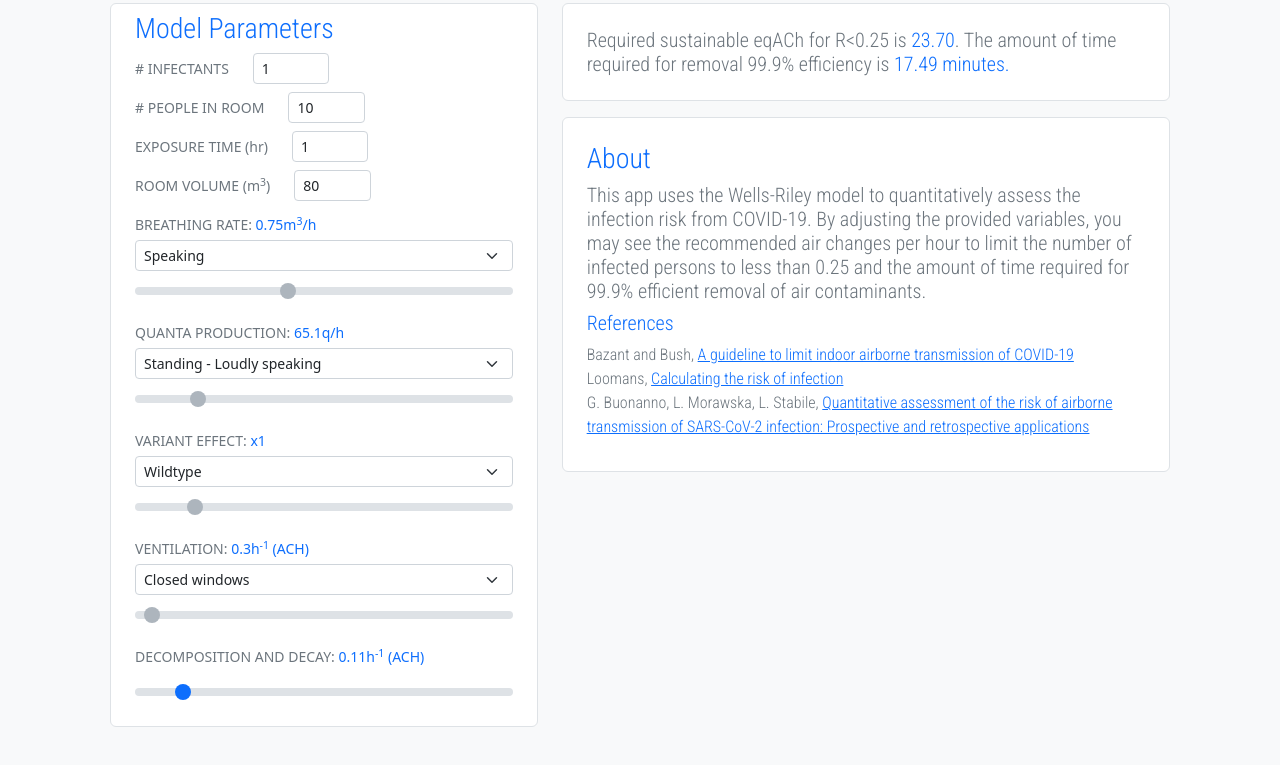
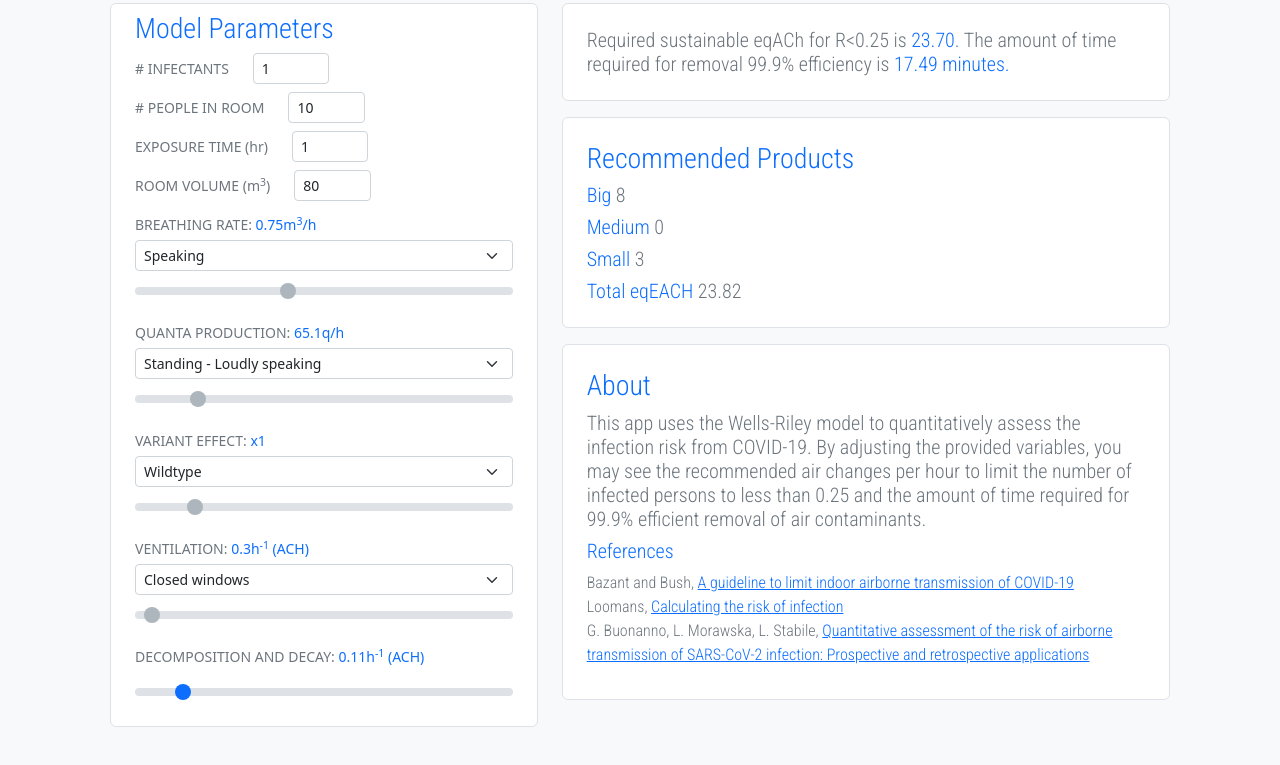
Before and after one commit to covid-wellsriley/covid-wellsriley.github.io, a plain HTML site: page index.html in a window 1280 px wide. Shown: the part 103-868 px from the top of the page. Drawn offline with nearby package versions, Linux system fonts and the light colour scheme.

Commit message:
number of products added

```diff
--- a/index.html
+++ b/index.html
@@ -97,6 +97,13 @@
                <h5>
                   Required sustainable eqACh for R<0.25 is <span id='output_eqACH' class="text-primary"></span>. The amount of time required for removal 99.9% efficiency is <span class="text-primary"><span id='output_time'></span> minutes.</span>
                </h5>
+            </div>
+            <div class="border bg-white rounded px-4 pt-4 pb-3 mb-3">
+               <h3 class="text-primary">Recommended Products</h3>
+               <h5 class="text-primary">Big <span class="text-secondary" id="bigNum"></span></h5></h5>
+               <h5 class="text-primary">Medium <span class="text-secondary" id="midNum"></span></h5>
+               <h5 class="text-primary">Small <span class="text-secondary" id="smallNum"></span></h5>
+               <h5 class="text-primary">Total eqEACH <span class="text-secondary" id="totaleqEach"></span></h5>
             </div>
             <div class="border bg-white text-secondary rounded px-4 pt-4 pb-3">
                <h3 class="text-primary">About</h3>
@@ -266,7 +273,7 @@
    })();
 
    $(".input").change(function(){
-      runCalc()
+      calcProducts();
    });
 
    function calculate() {
@@ -289,16 +296,54 @@
       });
    }
 
-   function runCalc(){
+   function calcProducts(){
       $("#spinner").removeAttr('hidden');
       calculate().then(function (result) {
          $("#output_eqACH").text(result[0].toFixed(2));
          $("#output_time").text(result[1].toFixed(2));
+         var roomVol = $("#inputRoomVolume").val()
+
+         var bigSize = 0.05488;
+         var midSize = 0.030926;
+         var smallSize = 0.00867;
+         var bigEACH = (380/1.699)/(roomVol-bigSize);
+         var midEACH = (220/1.699)/(roomVol-midSize);
+         var smallEACH = (65/1.699)/(roomVol-smallSize);
+
+         var remainderEACH = result[0];
+
+         if(remainderEACH>=bigEACH){
+            var bigNum = Math.floor(remainderEACH/bigEACH);
+            remainderEACH = remainderEACH - bigNum*bigEACH;
+         }
+         else var bigNum = 0;
+         if(remainderEACH>=midEACH){
+            var midNum = Math.floor(remainderEACH/midEACH);
+            remainderEACH = remainderEACH - midNum*midEACH;
+         }
+         else var midNum = 0;
+         if(remainderEACH>0){
+            var smallNum = Math.ceil(remainderEACH/smallEACH);
+         }
+         else var smallNum = 0;
+
+         if(bigNum) $("#bigNum").text(bigNum);
+         else $("#bigNum").text("0");
+
+         console.log(midNum)
+         if(midNum) $("#midNum").text(midNum);
+         else $("#midNum").text("0");
+
+         if(smallNum) $("#smallNum").text(smallNum);
+         else $("#smallNum").text("0");
+
+         $("#totaleqEach").text((bigEACH*bigNum+midEACH*midNum+smallEACH*smallNum).toFixed(2));
+
          $("#spinner").attr('hidden','true');
       })
    }
 
-   runCalc();
+   calcProducts();
    </script>
 </body>
 
```
